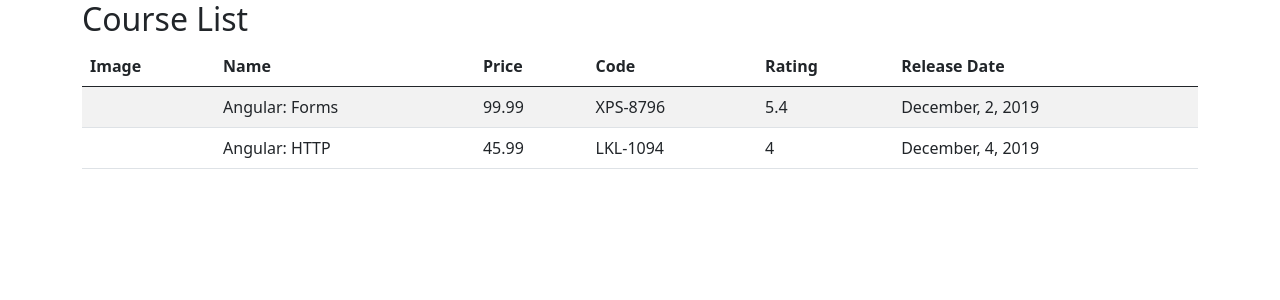
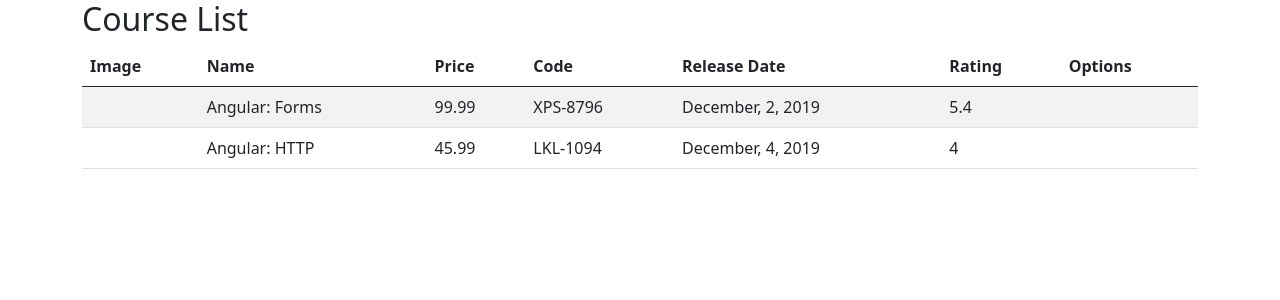
Before and after one commit to Jpoao/DIO-course-manager, an Angular app: page / in a window 1280 px wide. Shown: the top 300 px of the page. Built offline with nearby package versions, Linux system fonts and the light colour scheme.

Commit message:
fixing elements order

```diff
--- a/src/app/courses/course-list.component.html
+++ b/src/app/courses/course-list.component.html
@@ -8,8 +8,9 @@
 				<th>Name</th>
 				<th>Price</th>
 				<th>Code</th>
+				<th>Release Date</th>
 				<th>Rating</th>
-				<th>Release Date</th>
+				<th>Options</th>
 			</tr>
 		</thead>
 		<tbody>
@@ -18,8 +19,9 @@
 				<td>{{ course.name }}</td>
 				<td>{{ course.price }}</td>
 				<td>{{ course.code }}</td>
+				<td>{{ course.releaseDate }}</td>
 				<td>{{ course.rating }}</td>
-				<td>{{ course.releaseDate }}</td>
+				<td>{{ course.options}}</td>
 			</tr>
 		</tbody>
 	</table>
--- a/src/app/courses/course-list.component.ts
+++ b/src/app/courses/course-list.component.ts
@@ -19,7 +19,8 @@
         code: "XPS-8796",
         duration: 120,
         rating: 5.4,
-        releaseDate: "December, 2, 2019"
+        releaseDate: "December, 2, 2019",
+        options: ""
       },
       {
         id: 2,
@@ -29,7 +30,8 @@
         code: "LKL-1094",
         duration: 80,
         rating: 4,
-        releaseDate: "December, 4, 2019"
+        releaseDate: "December, 4, 2019",
+        options: ""
       }
     ]
   }
--- a/src/app/courses/course.ts
+++ b/src/app/courses/course.ts
@@ -8,4 +8,5 @@
 	duration!: number;
 	rating!: number;
 	releaseDate!: string;
+	options!: string;
 }
```
